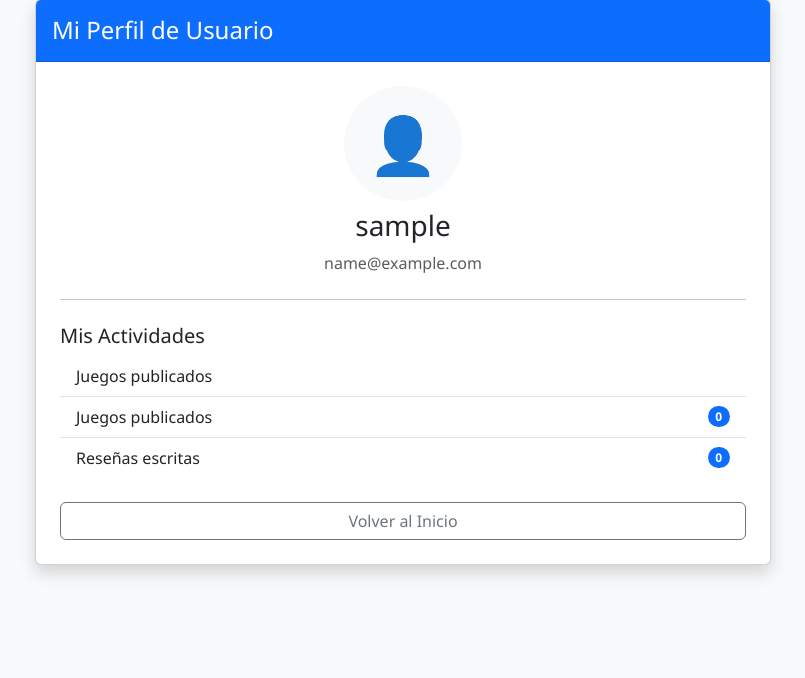
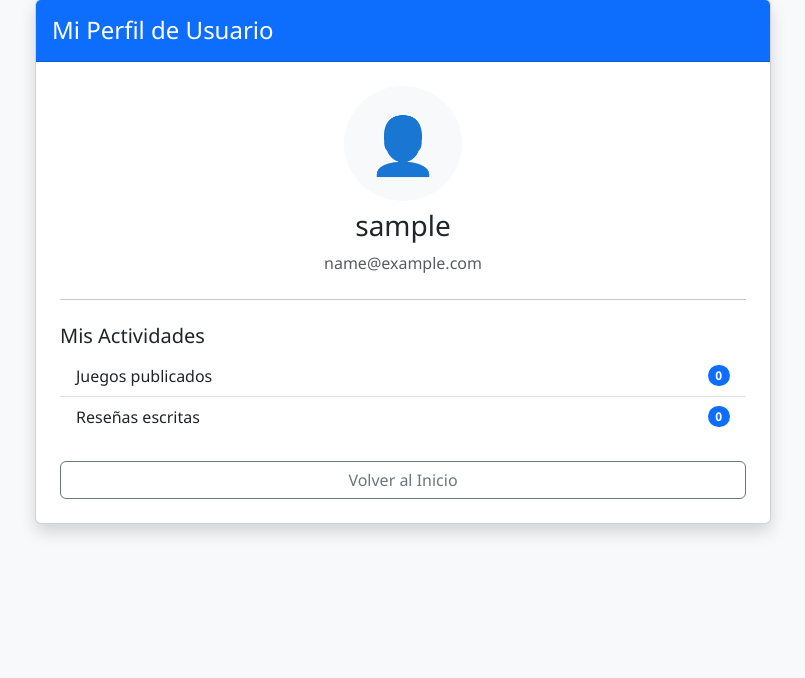
Before and after one commit to allys081/gametra-web, a Django app: page /perfil/ in a window 1280 px wide. Shown: the part 113-791 px from the top of the page, without its empty margins (237-1042 px from the left). Run offline with Django 5.2, Linux system fonts and the light colour scheme; the visitor is signed in with stand-in values (Sample User, id 1); data that the repository does not hold is empty.

Commit message:
arreglar doble texto

```diff
--- a/templates/perfil.html
+++ b/templates/perfil.html
@@ -21,20 +21,20 @@
                 <div class="mt-4">
     <h5>Mis Actividades</h5>
     <ul class="list-group list-group-flush">
-                        <li class="list-group-item d-flex justify-content-between align-items-center">
-                            Juegos publicados
+        <!-- Ítem: Juegos -->
         <li class="list-group-item d-flex justify-content-between align-items-center">
             Juegos publicados
             <span class="badge bg-primary rounded-pill">{{ juegos_count }}</span>
         </li>
+
+        <!-- Ítem: Reseñas -->
         <li class="list-group-item d-flex justify-content-between align-items-center">
             Reseñas escritas
             <span class="badge bg-primary rounded-pill">{{ resenas_count }}</span>
         </li>
-
-                        </li>
     </ul>
 </div>
+
 
                 <div class="mt-4 d-grid">
                     <a href="/" class="btn btn-outline-secondary">Volver al Inicio</a>
```
Lines whose indentation alone changed are shown as unchanged.
